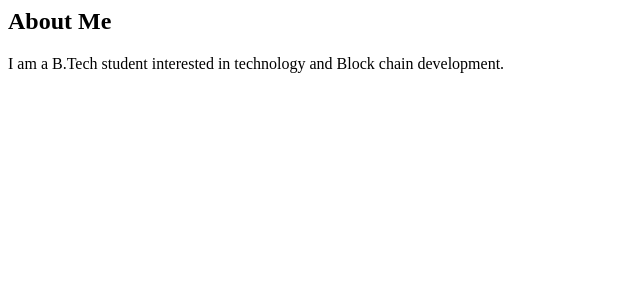
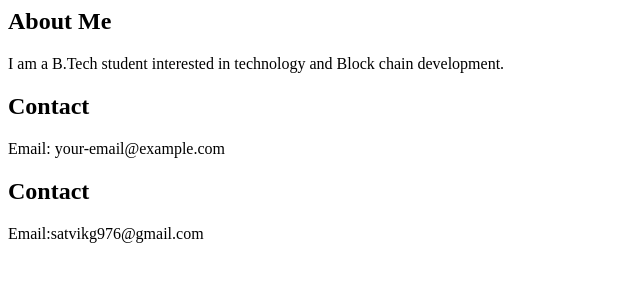
Before and after one commit to satvikg976-sys/portfolio-cloud, a plain HTML site: page index.html in a window 1280 px wide. Shown: the whole page, without its empty margins (0-640 px from the left). Drawn offline with Linux system fonts and the light colour scheme.

Commit message:
Add Contact section

```diff
--- a/index.html
+++ b/index.html
@@ -1 +1,5 @@
 <h2>About Me</h2><p>I am a B.Tech student interested in technology and Block chain development.</p>
+<h2>Contact</h2>
+<p>Email: your-email@example.com</p>
+<h2>Contact</h2>
+<p>Email:satvikg976@gmail.com</p>
```
